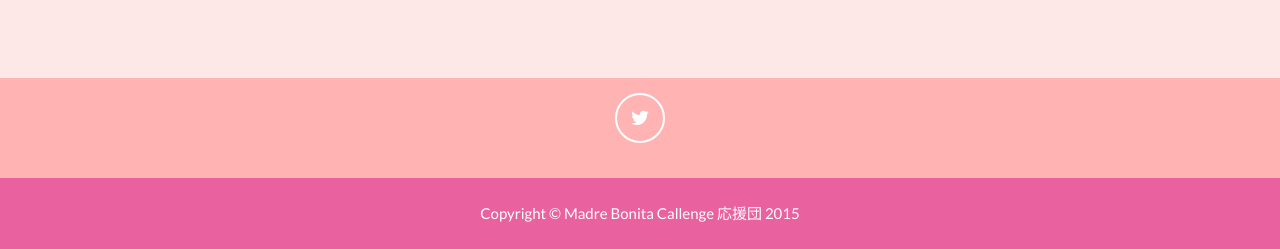
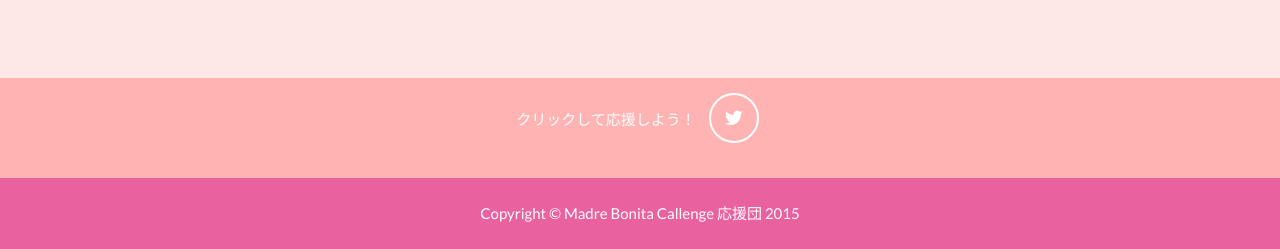
Before and after one commit to MadrebonitaChallenge/MadrebonitaChallenge_site, a plain HTML site: page index.html in a window 1280 px wide. Shown: the part 5073-5322 px from the top of the page. Drawn offline with nearby package versions, Linux system fonts and the light colour scheme; files whose address does not match are found by name.

Commit message:
added message for twitter

```diff
--- a/css/freelancer.css
+++ b/css/freelancer.css
@@ -370,10 +370,9 @@ footer h3 {
 footer .footer-above {
     background-color: #ffb3b3;
     height: 100px;
-
 }
 
-footer .footer-col .li{
+footer .footer-col .li {
     padding-bottom: auto;
     margin-bottom: 10px;
 }
--- a/index.html
+++ b/index.html
@@ -273,7 +273,9 @@
             <div class="container">
                 <div class="row">
                     <div class="footer-col col-lg-12 text-center">
-                        <a href="https://twitter.com/share?url=https://impactchallenge.withgoogle.com/japan/charity/madrebonita&text=現役ママやこれからママになる女性のために。みんなで産後ケア文化を作ろう！%23世界をよくする&nbsp;%23vote4madre" class="btn-social btn-outline"><i class="fa fa-fw fa-twitter"></i></a>
+                        <ul class="list-inline">
+                            <li><p>クリックして応援しよう！</p></li>
+                            <li><a href="https://twitter.com/share?url=https://impactchallenge.withgoogle.com/japan/charity/madrebonita&text=現役ママやこれからママになる女性のために。みんなで産後ケア文化を作ろう！%23世界をよくする&nbsp;%23vote4madre" class="btn-social btn-outline"><i class="fa fa-fw fa-twitter"></i></a></li>
                     </div>
                 </div>
             </div>
```
